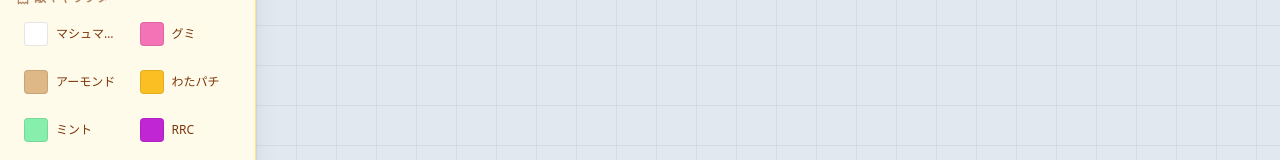
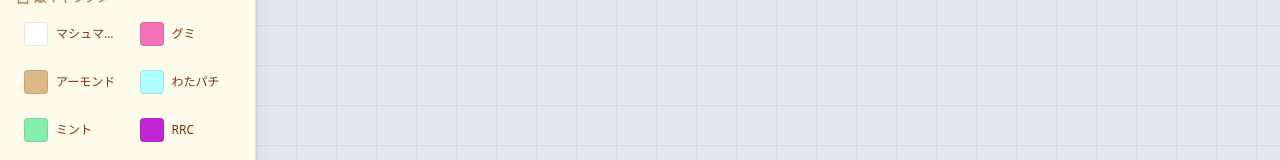
Before and after one commit to seikasan/ChocoMapMaker, a React (Vite) app: page / in a window 1280 px wide. Shown: the part 391-551 px from the top of the page. Built offline with nearby package versions, Linux system fonts and the light colour scheme.

Commit message:
色修正

```diff
--- a/ChocoMapEditor.jsx
+++ b/ChocoMapEditor.jsx
@@ -21,7 +21,7 @@ const DEFAULT_BLOCKS = [
   { id: 'marshmallow', name: 'マシュマロ', color: '#FFFFFF', category: 'enemy' },
   { id: 'gummy', name: 'グミ', color: '#f472b6', category: 'enemy' },
   { id: 'almond', name: 'アーモンド', color: '#DEB887', category: 'enemy' },
-  { id: 'candy', name: 'わたパチ', color: '#fbbf24', category: 'enemy' },
+  { id: 'candy', name: 'わたパチ', color: '#b0ffff', category: 'enemy' },
   { id: 'mint', name: 'ミント', color: '#86efac', category: 'enemy' },
   { id: 'rrc', name: 'RRC', color: '#c026d3', category: 'enemy' },
   { id: 'gum', name: 'ガム', color: '#fbcfe8', category: 'enemy' },
--- a/src/ChocoMapEditor.jsx
+++ b/src/ChocoMapEditor.jsx
@@ -21,7 +21,7 @@ const DEFAULT_BLOCKS = [
   { id: 'marshmallow', name: 'マシュマロ', color: '#FFFFFF', category: 'enemy' },
   { id: 'gummy', name: 'グミ', color: '#f472b6', category: 'enemy' },
   { id: 'almond', name: 'アーモンド', color: '#DEB887', category: 'enemy' },
-  { id: 'candy', name: 'わたパチ', color: '#fbbf24', category: 'enemy' },
+  { id: 'candy', name: 'わたパチ', color: '#b0ffff', category: 'enemy' },
   { id: 'mint', name: 'ミント', color: '#86efac', category: 'enemy' },
   { id: 'rrc', name: 'RRC', color: '#c026d3', category: 'enemy' },
   { id: 'gum', name: 'ガム', color: '#fbcfe8', category: 'enemy' },
```
Lines whose indentation alone changed are shown as unchanged.
